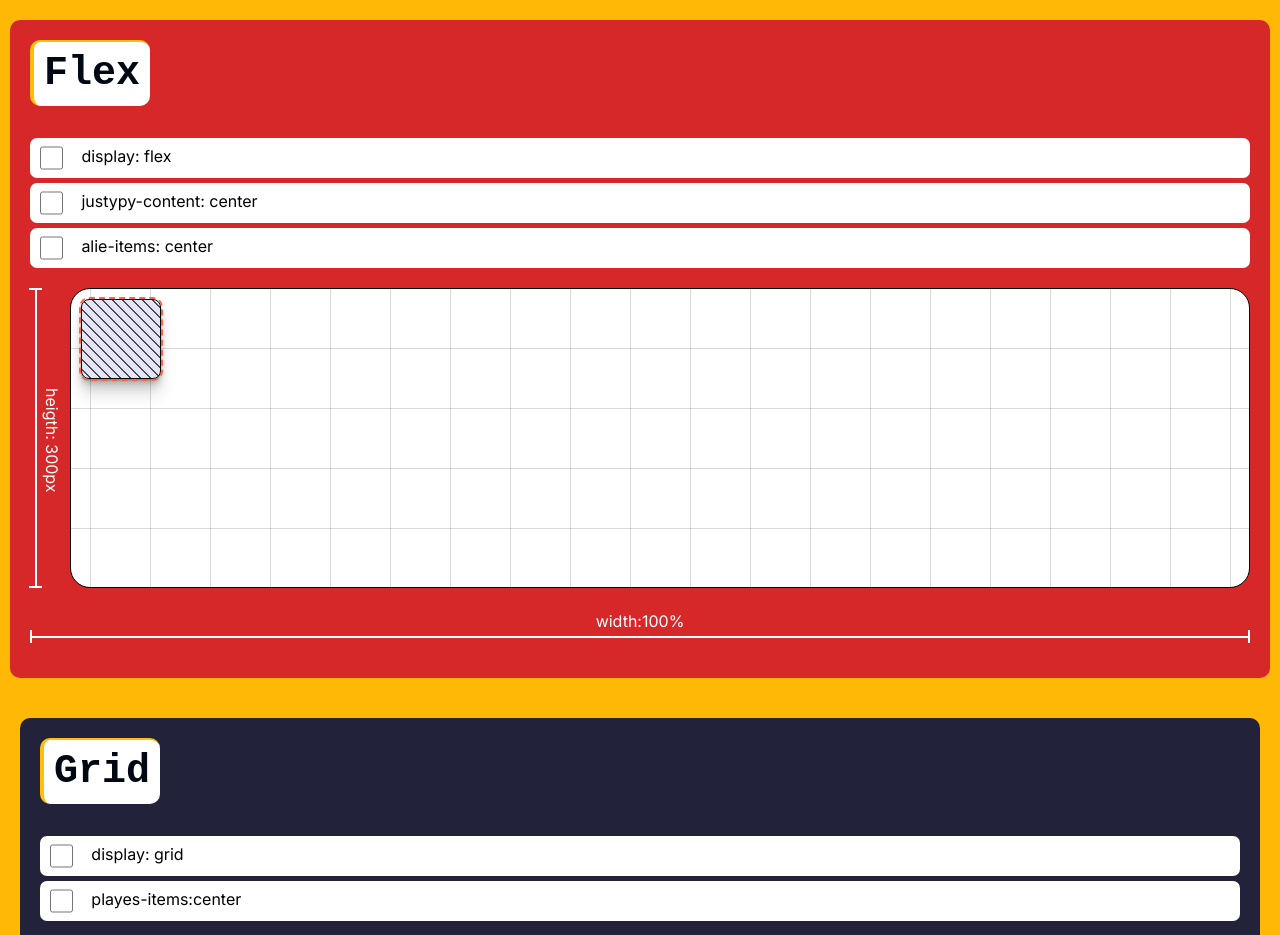
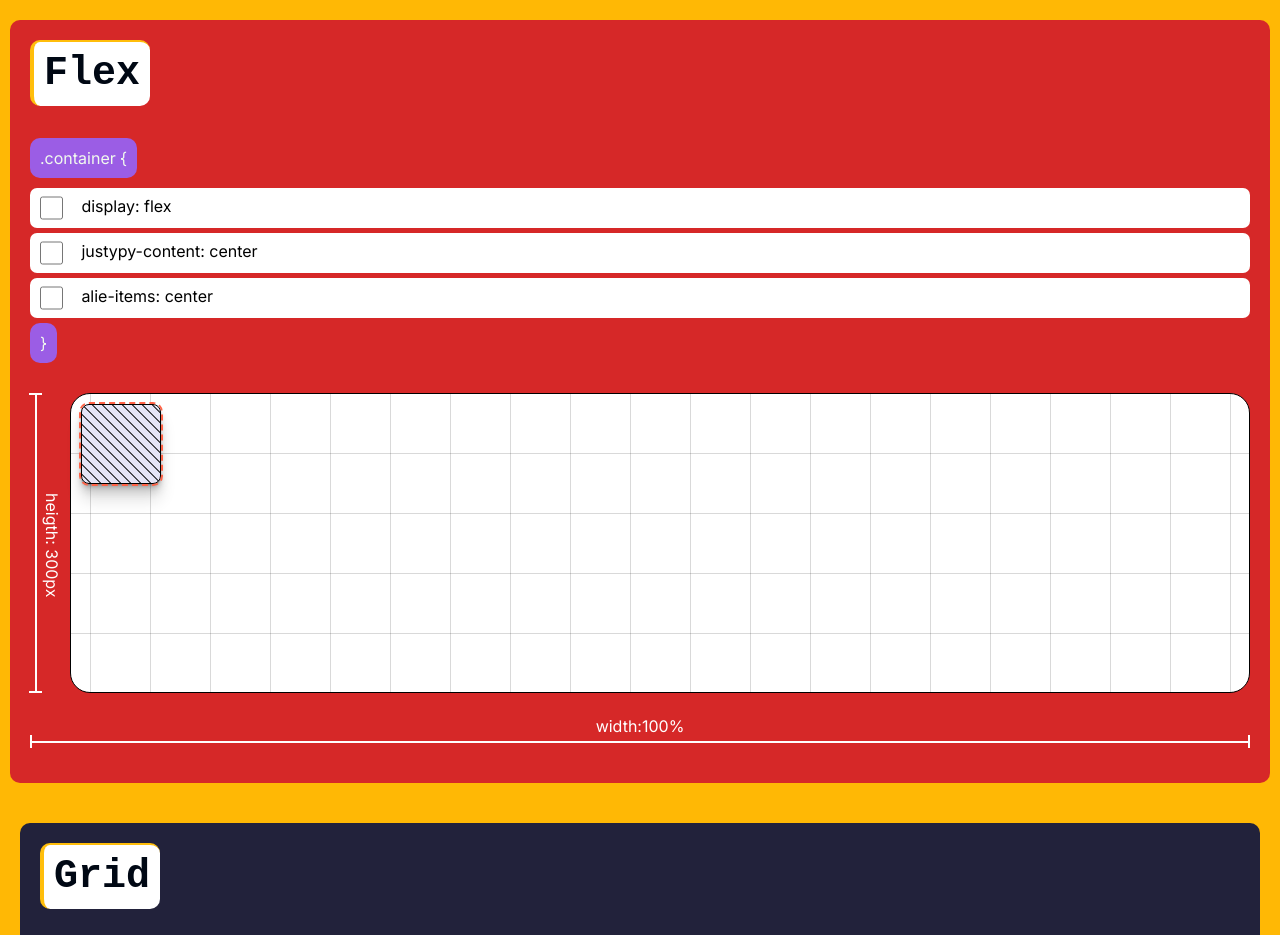
Before and after one commit to Andriikryl/center, a Next.js app: page / in a window 1280 px wide. Shown: the part 1620-2555 px from the top of the page. Built offline with nearby package versions, Linux system fonts and the light colour scheme.

Commit message:
add CodeSnep component

```diff
--- a/src/components/centerFlex/CenterFlex.tsx
+++ b/src/components/centerFlex/CenterFlex.tsx
@@ -11,11 +11,15 @@ import {
 } from "../ToastProvider/ToastProvider";
 import TitleContent from "../titleContent/TitleContent";
 import { useStickyState } from "@/hooks/useLocalStorage";
+import CodeSnep from "../codeSnep/CodeSnep";
 
 export default function CenterFlex() {
   const [isFlex, seIsFlex] = useStickyState(false, "isFlex");
-  const [justyCenter, setJustyCenter] = React.useState(false);
-  const [isAlignCenter, setIsAlignCenter] = React.useState(false);
+  const [justyCenter, setJustyCenter] = useStickyState(false, "justyCenter");
+  const [isAlignCenter, setIsAlignCenter] = useStickyState(
+    false,
+    "isAlignCenter"
+  );
   const { createToast } = useContext(ToastContext) as ToastContextValue;
 
   const boxStyles = {
@@ -28,13 +32,14 @@ export default function CenterFlex() {
       createToast("Good job! You center a div!", "success");
     }
     // eslint-disable-next-line react-hooks/exhaustive-deps
-  }, [justyCenter, isAlignCenter]);
+  }, [justyCenter, isAlignCenter, isFlex]);
   return (
     <section className={styles.section}>
       <Container>
         <div className={styles.content__box}>
           <TitleContent>Flex</TitleContent>
           <div className={styles.control__group}>
+            <CodeSnep text=".container" codeType="open" />
             <CheckProperty
               label="display: flex"
               initialValue={isFlex}
@@ -50,6 +55,7 @@ export default function CenterFlex() {
               initialValue={isAlignCenter}
               setInitialValue={setIsAlignCenter}
             />
+            <CodeSnep codeType="closed" />
           </div>
           <PalyGround styleProp={boxStyles}>
             <Box motionAct={true} />
--- /dev/null
+++ b/src/components/codeSnep/CodeSnep.tsx
@@ -0,0 +1,22 @@
+import React from "react";
+import styles from "./style.module.css";
+
+type codeTypeProps = "open" | "closed";
+
+export default function CodeSnep({
+  text,
+  codeType,
+}: {
+  text?: string;
+  codeType: codeTypeProps;
+}) {
+  return (
+    <>
+      {codeType === "open" ? (
+        <span className={styles.code__snep}>{text} &#123;</span>
+      ) : (
+        <span className={styles.code__snep}>&#125;</span>
+      )}
+    </>
+  );
+}
--- /dev/null
+++ b/src/components/codeSnep/style.module.css
@@ -0,0 +1,8 @@
+.code__snep{
+    display: inline-block;
+    padding: 10px;
+    margin-block-end: 10px;
+    background-color: #9b5de5;
+    border-radius: 10px;
+    color: #f1faee;
+}
```
Also changed, not shown: src/components/centerFlex/style.module.css (line endings or trailing spaces).
